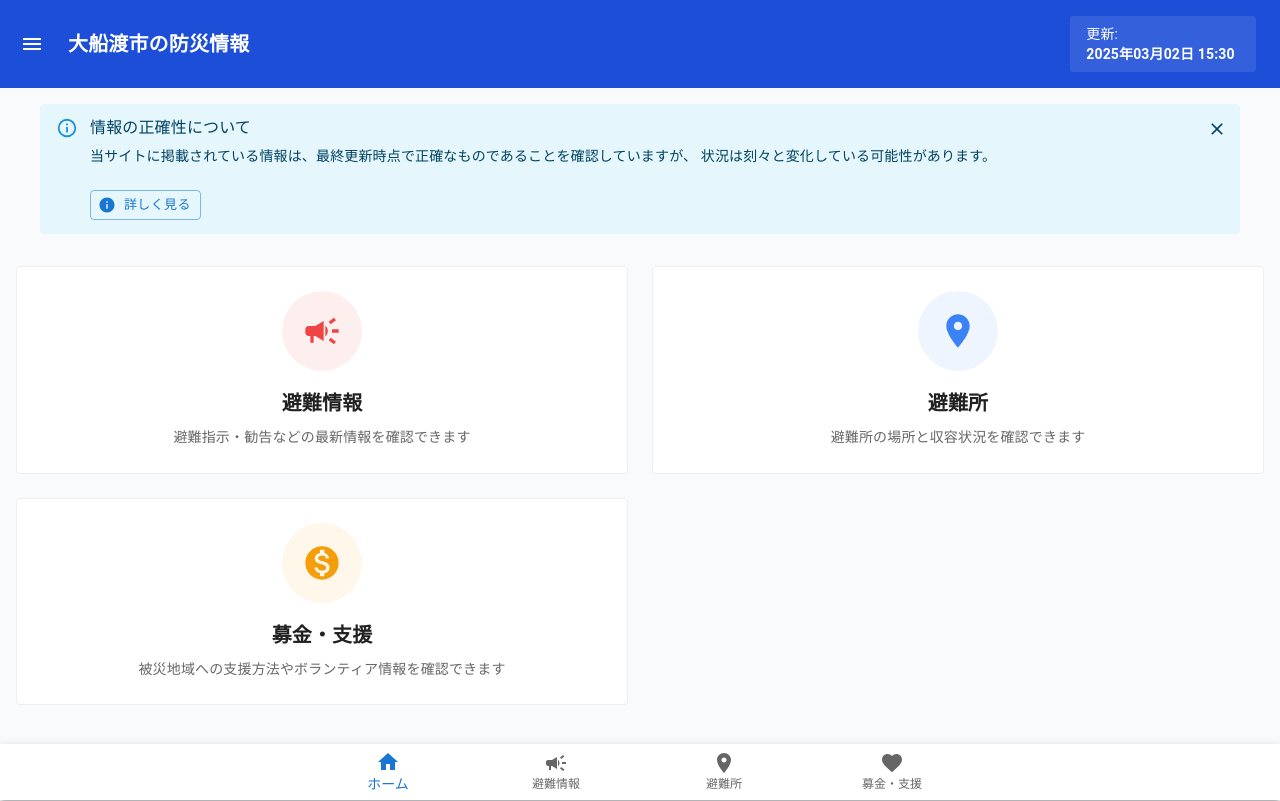
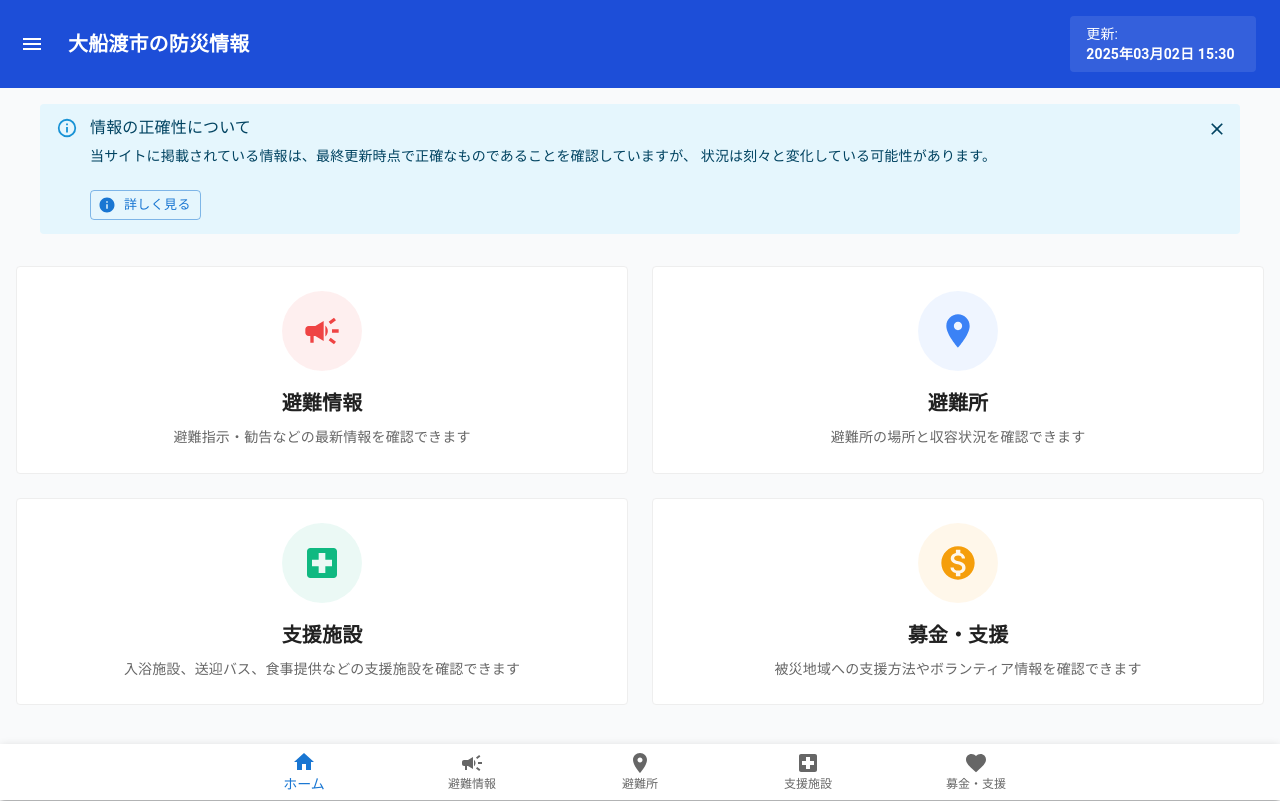
Before and after one commit to novalumo/disaster-prevention-info, a Next.js app: page /ofunato in a window 1280 px wide. Built offline with nearby package versions, Linux system fonts and the light colour scheme; what @mui/material-nextjs would draw is missing.

Commit message:
feat: add support facilities navigation and icons across Ofunato pages

```diff
--- a/src/app/ofunato/components/OfunatoBottomNav.tsx
+++ b/src/app/ofunato/components/OfunatoBottomNav.tsx
@@ -2,7 +2,13 @@
 
 import { usePathname, useRouter } from 'next/navigation';
 import { BottomNavigation, BottomNavigationAction, Paper } from '@mui/material';
-import { Home, Campaign, LocationOn, Favorite } from '@mui/icons-material';
+import {
+  Home,
+  Campaign,
+  LocationOn,
+  Favorite,
+  LocalHospital,
+} from '@mui/icons-material';
 
 export default function OfunatoBottomNav() {
   const pathname = usePathname();
@@ -19,6 +25,11 @@ export default function OfunatoBottomNav() {
       label: '避難所',
       value: '/ofunato/shelter',
       icon: <LocationOn />,
+    },
+    {
+      label: '支援施設',
+      value: '/ofunato/services',
+      icon: <LocalHospital />,
     },
     {
       label: '募金・支援',
--- a/src/app/ofunato/components/OfunatoHeader.tsx
+++ b/src/app/ofunato/components/OfunatoHeader.tsx
@@ -24,6 +24,7 @@ import {
   Home,
   Info,
   Favorite,
+  LocalHospital,
 } from '@mui/icons-material';
 import { useRouter, usePathname } from 'next/navigation';
 
@@ -45,6 +46,12 @@ const menuItems = [
     label: '避難所',
     href: '/ofunato/shelter',
     icon: <LocationOn />,
+  },
+  {
+    id: 'services',
+    label: '支援施設',
+    href: '/ofunato/services',
+    icon: <LocalHospital />,
   },
   {
     id: 'support',
--- a/src/app/ofunato/page.tsx
+++ b/src/app/ofunato/page.tsx
@@ -1,7 +1,12 @@
 import type { Metadata } from 'next';
 import { Paper, Grid, Typography, Box } from '@mui/material';
 import Link from 'next/link';
-import { Campaign, LocationOn, MonetizationOn } from '@mui/icons-material';
+import {
+  Campaign,
+  LocationOn,
+  MonetizationOn,
+  LocalHospital,
+} from '@mui/icons-material';
 import OfunatoContainer from './components/OfunatoContainer';
 
 export const metadata: Metadata = {
@@ -29,6 +34,14 @@ const menuItems = [
     href: '/ofunato/shelter',
     icon: <LocationOn sx={{ fontSize: 40 }} />,
     color: '#3b82f6',
+  },
+  {
+    id: 'services',
+    label: '支援施設',
+    description: '入浴施設、送迎バス、食事提供などの支援施設を確認できます',
+    href: '/ofunato/services',
+    icon: <LocalHospital sx={{ fontSize: 40 }} />,
+    color: '#10b981',
   },
   {
     id: 'support',
```
